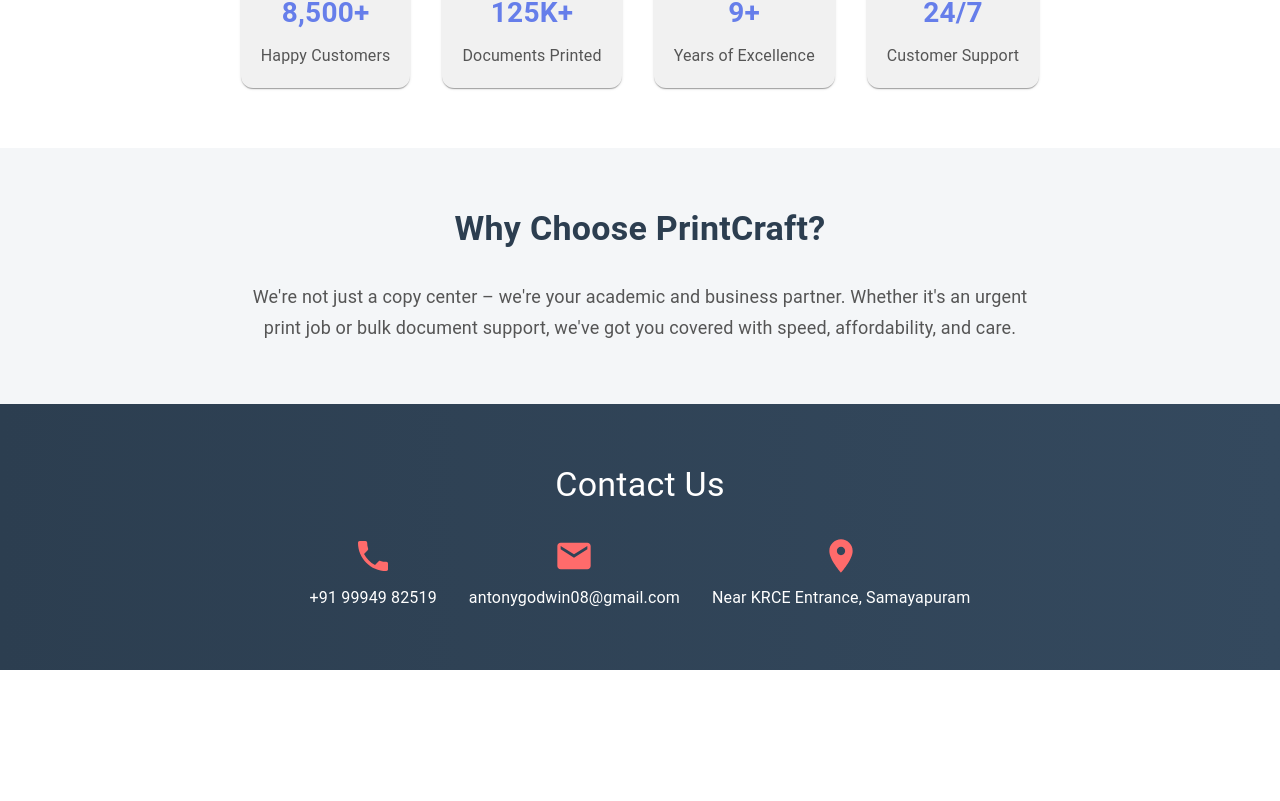
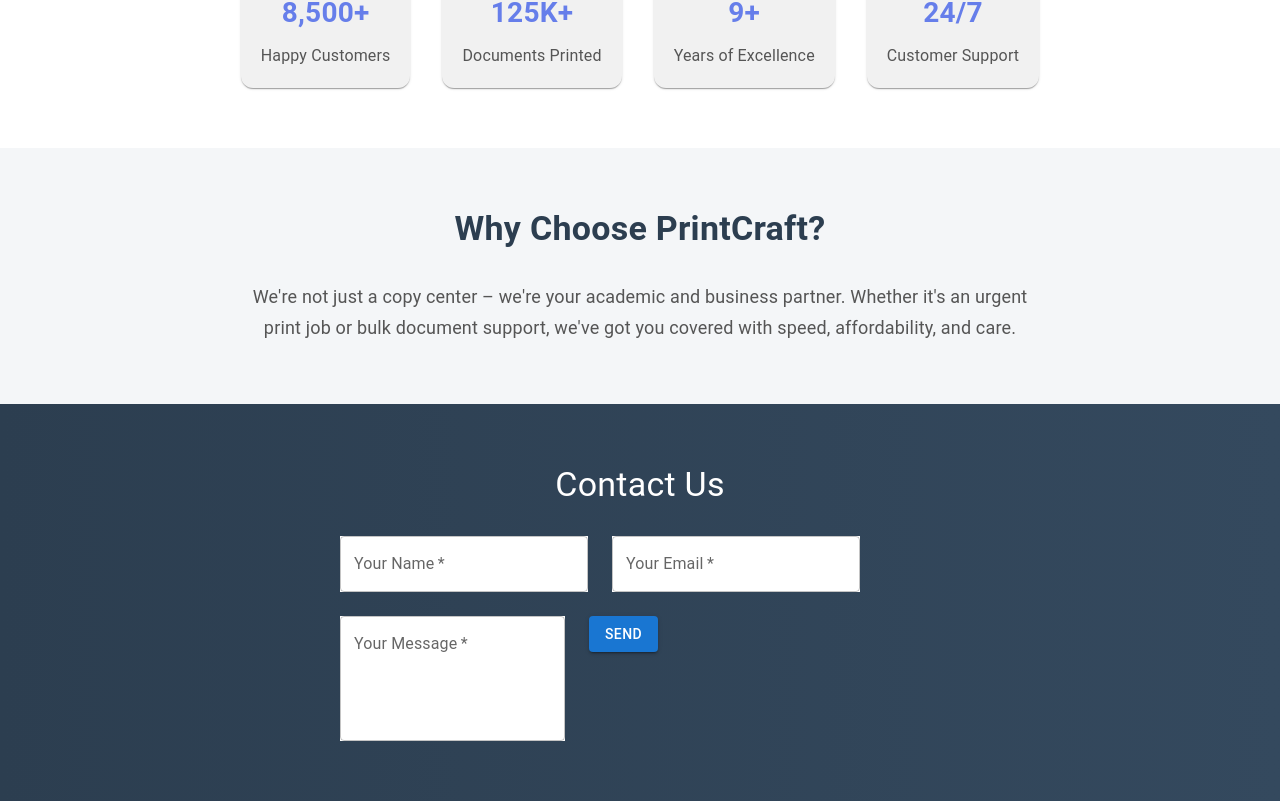
Before and after one commit to Antony-Godwin24/Antony-s-Xerox-Hub, a React (Create React App) app: page / in a window 1280 px wide. Shown: the part 1758-2559 px from the top of the page. Before the commit the page ends 2428 px from the top, so only its background shows below. Built offline with nearby package versions, Linux system fonts and the light colour scheme.

Commit message:
updated one!

```diff
--- a/src/App.js
+++ b/src/App.js
@@ -1,5 +1,5 @@
 import React from 'react';
-import { Box, Typography, Button, Grid, Paper } from '@mui/material';
+import { Box, Typography, Button, Grid, Paper, TextField } from '@mui/material';
 import {
   Print, CopyAll, Scanner, Email, Phone, Room
 } from '@mui/icons-material';
@@ -145,31 +145,77 @@
           </Box>
 
           {/* Contact Section */}
+          {/* Contact Section */}
           <Box id='contact' sx={styles.contact}>
-            <Typography variant="h4" sx={{ color: 'white', marginBottom: '30px' }}>Contact Us</Typography>
-            <Box sx={{ maxWidth: '900px', width: '100%' }}>
-              <Grid container spacing={4} justifyContent="center">
-                <Grid item xs={12} md={4}>
-                  <Box sx={styles.contactItem}>
-                    <Phone sx={styles.contactIcon} />
-                    <Typography>+91 99949 82519</Typography>
-                  </Box>
+            <Typography variant="h4" sx={{ color: 'white', marginBottom: '30px' }}>
+              Contact Us
+            </Typography>
+
+            <Box
+              component="form"
+              onSubmit={async (e) => {
+                e.preventDefault();
+                const form = e.target;
+                const data = new FormData(form);
+
+                const response = await fetch('https://formspree.io/f/mgvldyja', {
+                  method: 'POST',
+                  body: data,
+                  headers: { Accept: 'application/json' },
+                });
+
+                if (response.ok) {
+                  alert("✅ Message sent successfully!");
+                  form.reset();
+                } else {
+                  alert("❌ Something went wrong. Please try again.");
+                }
+              }}
+              method="POST"
+              sx={{ maxWidth: '600px', margin: '0 auto' }}
+            >
+              <Grid container spacing={3}>
+                <Grid item xs={12}>
+                  <TextField
+                    name="name"
+                    label="Your Name"
+                    fullWidth
+                    required
+                    variant="outlined"
+                    sx={{ backgroundColor: 'white' }}
+                  />
                 </Grid>
-                <Grid item xs={12} md={4}>
-                  <Box sx={styles.contactItem}>
-                    <Email sx={styles.contactIcon} />
-                    <Typography>antonygodwin08@gmail.com</Typography>
-                  </Box>
-                </Grid>
-                <Grid item xs={12} md={4}>
-                  <Box sx={styles.contactItem}>
-                    <Room sx={styles.contactIcon} />
-                    <Typography>Near KRCE Entrance, Samayapuram</Typography>
-                  </Box>
-                </Grid>
-              </Grid>
-            </Box>
-          </Box>
+                          <Grid item xs={12}>
+                            <TextField
+                              name="email"
+                              label="Your Email"
+                              type="email"
+                              fullWidth
+                              required
+                              variant="outlined"
+                              sx={{ backgroundColor: 'white' }}
+                            />
+                          </Grid>
+                          <Grid item xs={12}>
+                            <TextField
+                              name="message"
+                              label="Your Message"
+                              multiline
+                              rows={4}
+                              fullWidth
+                              required
+                              variant="outlined"
+                              sx={{ backgroundColor: 'white' }}
+                            />
+                          </Grid>
+                          <Grid item xs={12}>
+                            <Button type="submit" variant="contained" color="primary" fullWidth>
+                              Send
+                            </Button>
+                          </Grid>
+                        </Grid>
+                      </Box>
+                    </Box>
         </Box>
       </>
   );
```
